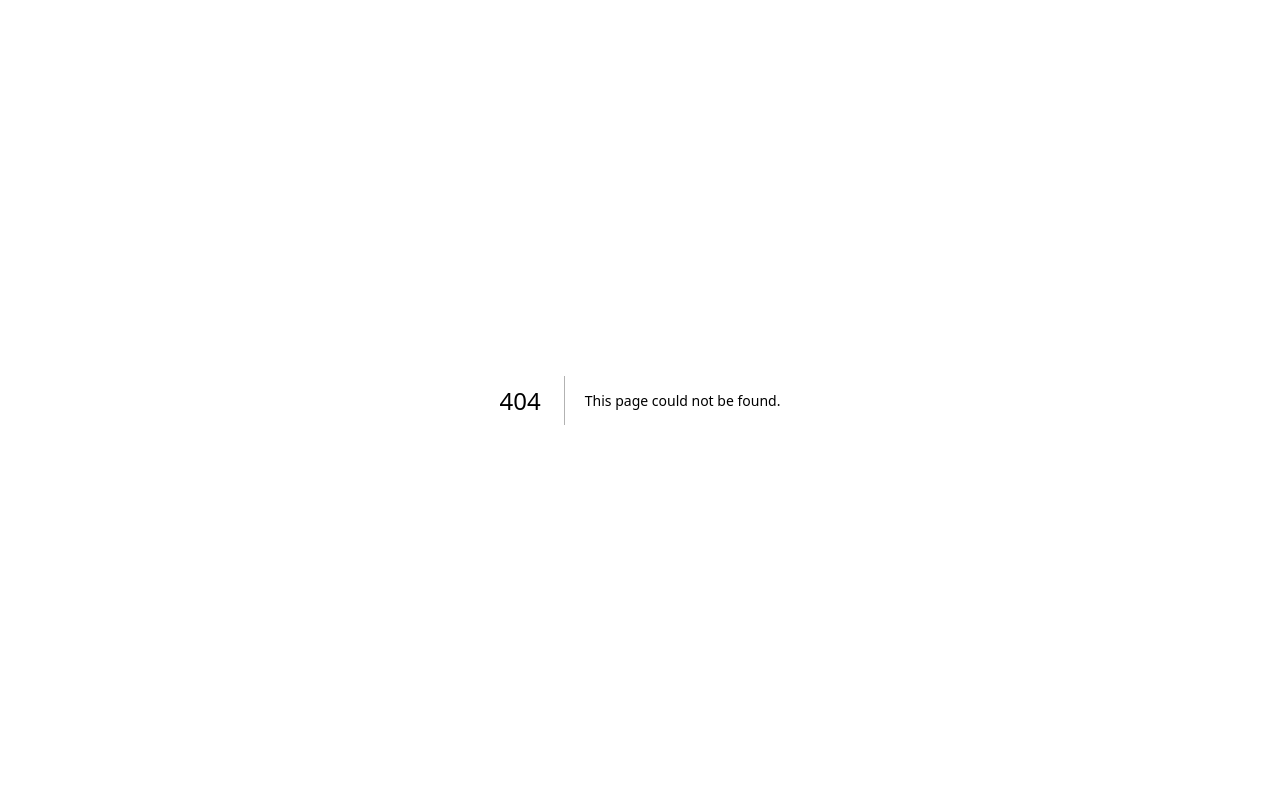
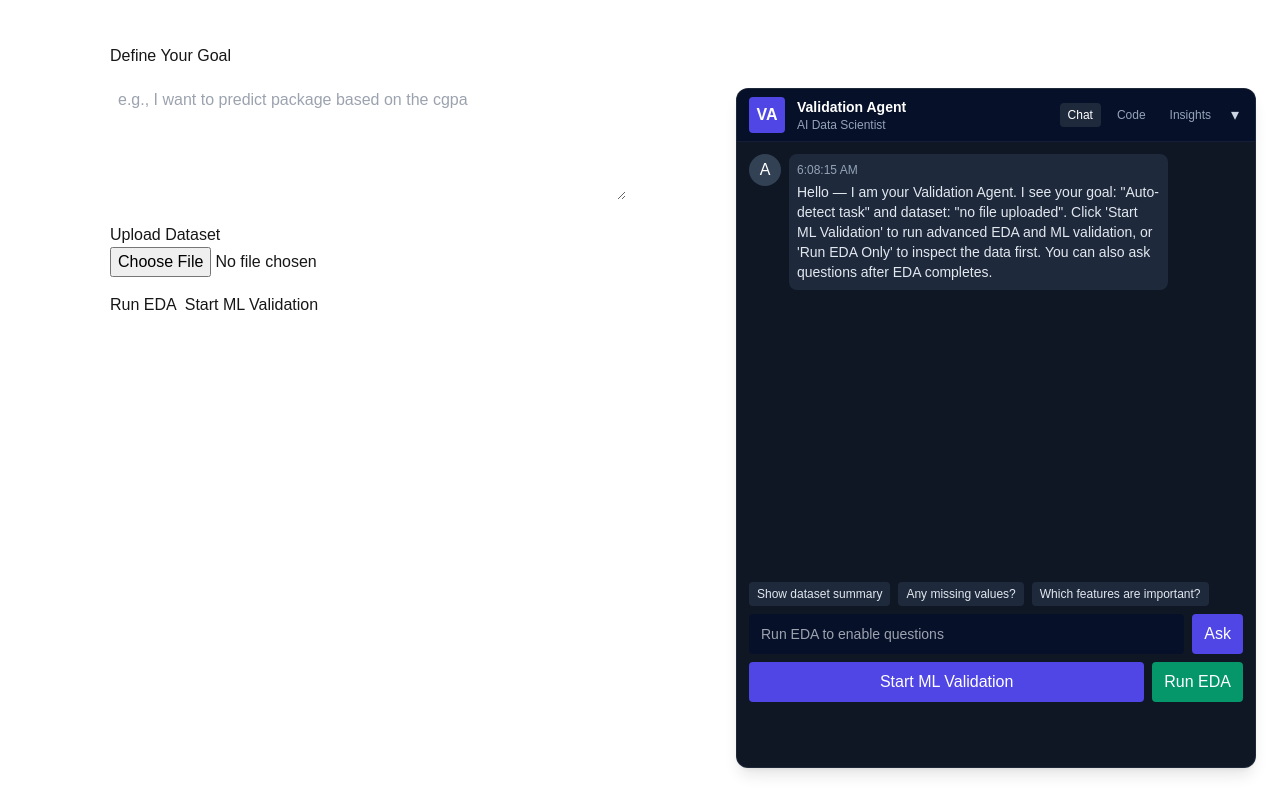
Before and after one commit to zeeelll/new_ownquesta, a Next.js app in the folder frontend/: page /ml/machine-learning/validate in a window 1280 px wide. Before the commit this address had no page. Built offline with nearby package versions, Linux system fonts and the light colour scheme.

Commit message:
validation agent add perfactfully in ml validate agent

```diff
--- a/frontend/app/ml/machine-learning/page.tsx
+++ b/frontend/app/ml/machine-learning/page.tsx
@@ -615,7 +615,7 @@ ${JSON.stringify(demoResults, null, 2)}
       const formData = new FormData();
       formData.append('file', actualFile);
 
-      const response = await fetch('http://localhost:8000/eda/upload_and_run', {
+      const response = await fetch('http://localhost:8000/validation/validate', {
         method: 'POST',
         headers: {
           'Accept': 'application/json',
@@ -632,7 +632,8 @@ ${JSON.stringify(demoResults, null, 2)}
 
       let result: any;
       try {
-        result = await response.json();
+        const j = await response.json();
+        result = j.result || j;
       } catch (jsonError) {
         throw new Error('Invalid JSON response from EDA service');
       }
@@ -653,7 +654,7 @@ ${JSON.stringify(demoResults, null, 2)}
 ## 📊 Actual Agent Analysis Results:
 
 \`\`\`json
-${JSON.stringify(result.results, null, 2)}
+${JSON.stringify(result.results || result, null, 2)}
 \`\`\`
 
 ---
--- /dev/null
+++ b/frontend/app/ml/machine-learning/validate/page.tsx
@@ -0,0 +1,92 @@
+"use client";
+
+import React, { useState } from 'react';
+import ValidationAgentWidget from '../ValidationAgentWidget';
+
+type ChatMessage = { type: 'user' | 'ai'; text: string; timestamp: string };
+
+const ValidatePage: React.FC = () => {
+  const [actualFile, setActualFile] = useState<File | null>(null);
+  const [userQuery, setUserQuery] = useState<string>('');
+  const [chatMessages, setChatMessages] = useState<ChatMessage[]>([]);
+  const [edaResults, setEdaResults] = useState<any>(null);
+  const [validationResult, setValidationResult] = useState<any>(null);
+
+  const onFileChange = (e: React.ChangeEvent<HTMLInputElement>) => {
+    const f = e.target.files?.[0] || null;
+    setActualFile(f);
+  };
+
+  const onStartEDA = async () => {
+    if (!actualFile) throw new Error('No file uploaded');
+    const text = await actualFile.text();
+    const payload = { csv_text: text, goal: userQuery || undefined };
+    const res = await fetch('http://localhost:8000/validation/analyze', {
+      method: 'POST', headers: { 'Content-Type': 'application/json' }, body: JSON.stringify(payload)
+    });
+    if (!res.ok) throw new Error(`EDA failed: ${res.status}`);
+    const j = await res.json();
+    const result = j.result || j;
+    setEdaResults(result);
+    setChatMessages(prev => [...prev, { type: 'ai', text: 'EDA completed.', timestamp: new Date().toLocaleTimeString() }]);
+    return result;
+  };
+
+  const onStartValidation = async () => {
+    if (!actualFile) throw new Error('No file uploaded');
+    const form = new FormData();
+    form.append('file', actualFile);
+    if (userQuery) form.append('goal', JSON.stringify({ description: userQuery }));
+
+    const res = await fetch('http://localhost:8000/validation/validate', {
+      method: 'POST', body: form
+    });
+    if (!res.ok) throw new Error(`Validation failed: ${res.status}`);
+    const j = await res.json();
+    const result = j.result || j;
+    setValidationResult(result);
+    setChatMessages(prev => [...prev, { type: 'ai', text: 'ML validation completed.', timestamp: new Date().toLocaleTimeString() }]);
+    return result;
+  };
+
+  return (
+    <div style={{ minHeight: '100vh', padding: 24 }}>
+      <div style={{ maxWidth: 1100, margin: '0 auto', display: 'flex', gap: 24 }}>
+        <div style={{ flex: 1, background: 'white', padding: 20, borderRadius: 12 }}>
+          <h2 style={{ marginBottom: 12 }}>Define Your Goal</h2>
+          <textarea value={userQuery} onChange={e => setUserQuery(e.target.value)} placeholder="e.g., I want to predict package based on the cgpa" style={{ width: '100%', height: 120, padding: 8 }} />
+
+          <h2 style={{ marginTop: 16 }}>Upload Dataset</h2>
+          <input type="file" accept=".csv" onChange={onFileChange} />
+
+          <div style={{ marginTop: 16 }}>
+            <button onClick={async () => {
+              setChatMessages(prev => [...prev, { type: 'ai', text: 'Starting EDA...', timestamp: new Date().toLocaleTimeString() }]);
+              try { await onStartEDA(); } catch (e: any) { setChatMessages(prev => [...prev, { type: 'ai', text: `EDA error: ${e.message}`, timestamp: new Date().toLocaleTimeString() }]); }
+            }} style={{ marginRight: 8 }}>Run EDA</button>
+
+            <button onClick={async () => {
+              setChatMessages(prev => [...prev, { type: 'ai', text: 'Starting ML Validation...', timestamp: new Date().toLocaleTimeString() }]);
+              try { await onStartValidation(); } catch (e: any) { setChatMessages(prev => [...prev, { type: 'ai', text: `Validation error: ${e.message}`, timestamp: new Date().toLocaleTimeString() }]); }
+            }}>Start ML Validation</button>
+          </div>
+        </div>
+
+        <div style={{ width: 520 }}>
+          <ValidationAgentWidget
+            actualFile={actualFile}
+            userQuery={userQuery}
+            onStartValidation={onStartValidation}
+            onStartEDA={onStartEDA}
+            edaResults={edaResults}
+            validationResult={validationResult}
+            chatMessages={chatMessages}
+            setChatMessages={setChatMessages}
+          />
+        </div>
+      </div>
+    </div>
+  );
+};
+
+export default ValidatePage;
```
